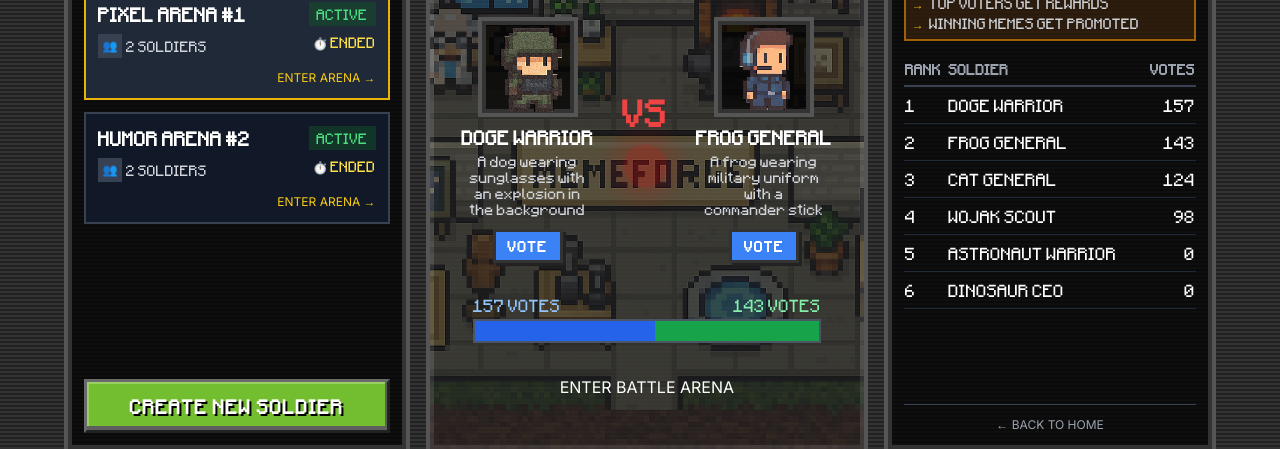
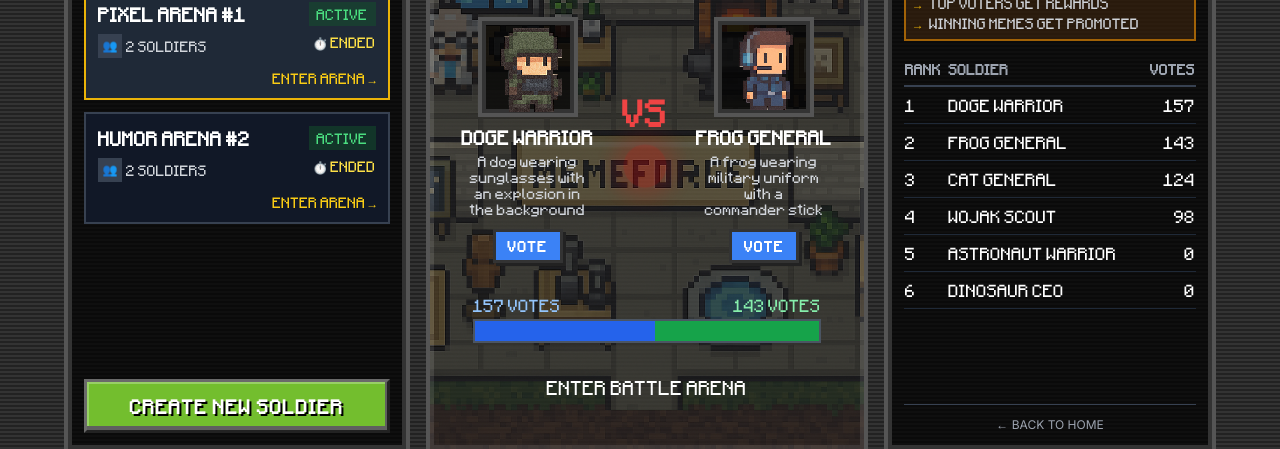
Before and after one commit to Chonwai/Meme-Warrior-Factory-NextJS, a Next.js app: page /battlefield in a window 1280 px wide. Shown: the part 275-724 px from the top of the page. Built offline with nearby package versions, Linux system fonts and the light colour scheme.

Commit message:
Add: Implement global Minecraft font styles and apply to buttons in BattlefieldPage for improved consistency

```diff
--- a/app/battlefield/page.tsx
+++ b/app/battlefield/page.tsx
@@ -242,7 +242,7 @@ export default function BattlefieldPage() {
                                             </div>
 
                                             {/* 添加進入戰場按鈕 */}
-                                            <div className="flex justify-end mt-3">
+                                            <div className="flex justify-end mt-3 minecraft-font">
                                                 <Link
                                                     href={`/battlefield/${battle.id}`}
                                                     className="battle-link minecraft-font text-xs text-yellow-400 hover:text-yellow-300"
@@ -421,10 +421,10 @@ export default function BattlefieldPage() {
                                     )}
 
                                     {/* 添加查看戰鬥詳情按鈕 */}
-                                    <div className="mt-8">
+                                    <div className="mt-8 minecraft-font">
                                         <Link
                                             href={`/battlefield/${selectedBattle.id}`}
-                                            className="minecraft-btn-red"
+                                            className="minecraft-btn-red minecraft-font"
                                         >
                                             ENTER BATTLE ARENA
                                         </Link>
@@ -531,7 +531,7 @@ export default function BattlefieldPage() {
                 }
 
                 .minecraft-font {
-                    font-family: 'Minecraft', monospace;
+                    font-family: 'Minecraft', monospace !important;
                 }
 
                 .minecraft-btn {
@@ -546,7 +546,7 @@ export default function BattlefieldPage() {
                     box-shadow: 3px 3px 0px #222;
                     position: relative;
                     transition: all 0.1s;
-                    font-family: 'Minecraft', monospace;
+                    font-family: 'Minecraft', monospace !important;
                     letter-spacing: 1px;
                     cursor: pointer;
                     text-align: center;
@@ -575,7 +575,7 @@ export default function BattlefieldPage() {
                     box-shadow: 3px 3px 0px #222;
                     position: relative;
                     transition: all 0.1s;
-                    font-family: 'Minecraft', monospace;
+                    font-family: 'Minecraft', monospace !important;
                     letter-spacing: 1px;
                     cursor: pointer;
                 }
@@ -603,7 +603,7 @@ export default function BattlefieldPage() {
                     box-shadow: 3px 3px 0px #222;
                     position: relative;
                     transition: all 0.1s;
-                    font-family: 'Minecraft', monospace;
+                    font-family: 'Minecraft', monospace !important;
                     letter-spacing: 1px;
                     cursor: pointer;
                 }
@@ -664,6 +664,9 @@ export default function BattlefieldPage() {
                     position: relative;
                     display: inline-block;
                     transition: all 0.2s;
+                    font-family: 'Minecraft', monospace !important;
+                    font-weight: bold;
+                    letter-spacing: 1px;
                 }
 
                 .battle-link:hover {
--- a/styles/globals.css
+++ b/styles/globals.css
@@ -1,3 +1,18 @@
+/* Minecraft字體導入 */
+@font-face {
+    font-family: 'Minecraft';
+    src: url('/fonts/minecraft.woff2') format('woff2');
+    font-weight: normal;
+    font-style: normal;
+    font-display: swap;
+}
+
+/* 全局字體類 */
+.minecraft-font {
+    font-family: 'Minecraft', monospace !important;
+    letter-spacing: 1px;
+}
+
 /* 添加到globals.css底部 */
 
 /* 角色精靈圖樣式 */
```
